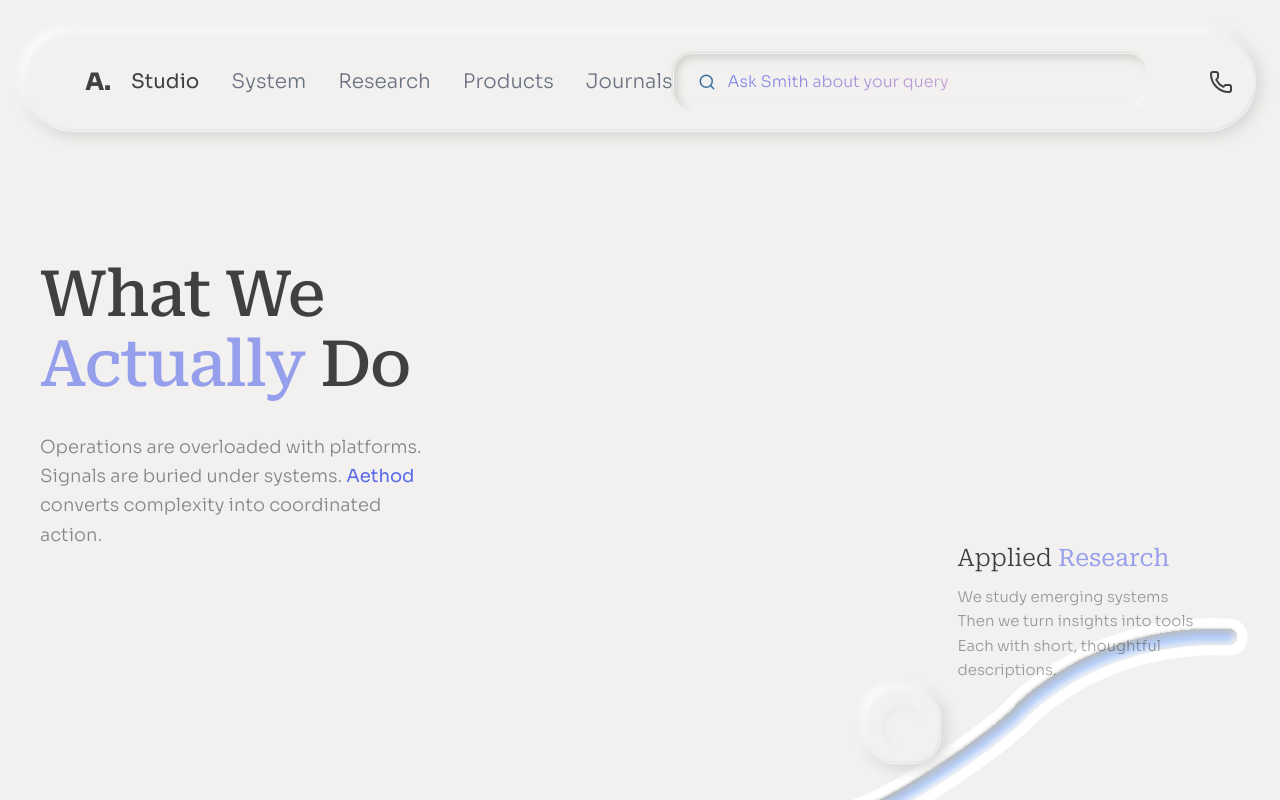
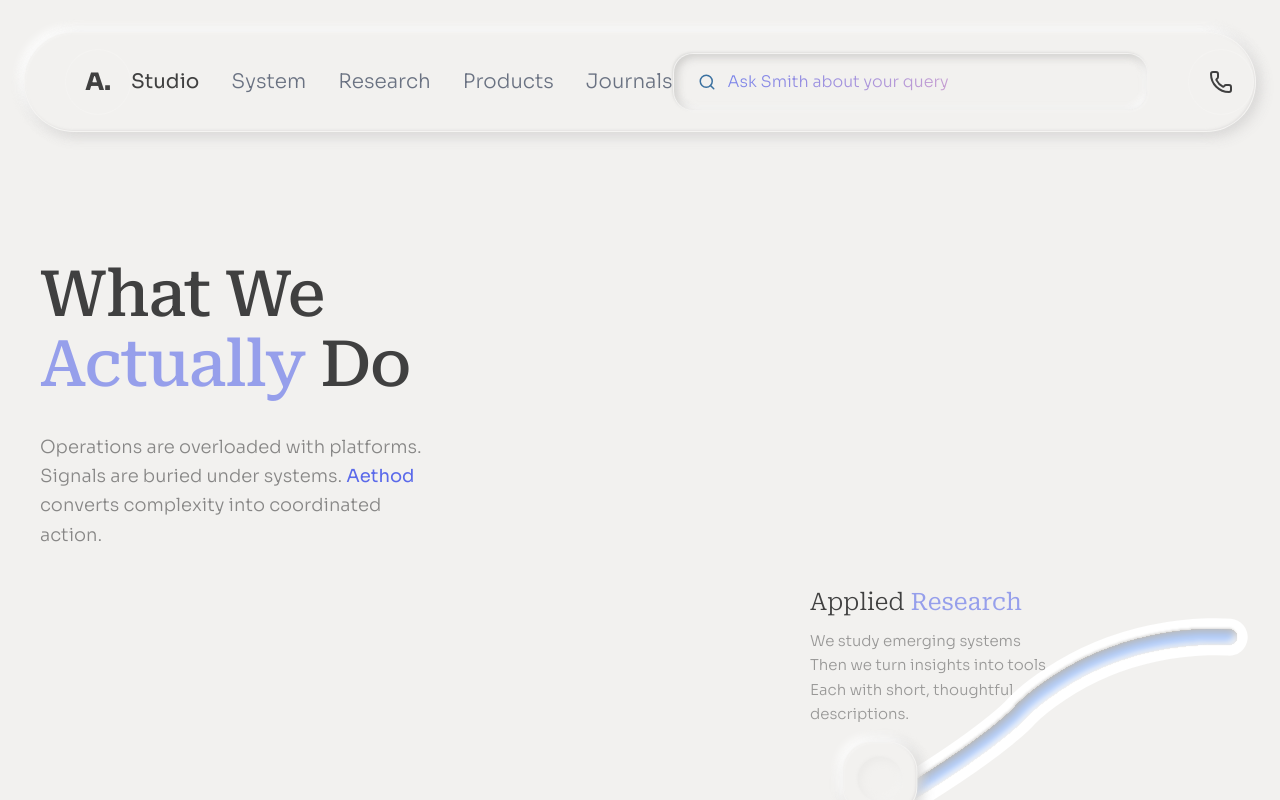
Before and after one commit to SadidSD/Aethod, a Next.js app: page /studio in a window 1280 px wide. Shown: the top 800 px of the page. Built offline with nearby package versions, Linux system fonts and the light colour scheme.

Commit message:
fix: Adjust Studio node positions to sit on the curve path

```diff
--- a/src/app/studio/page.tsx
+++ b/src/app/studio/page.tsx
@@ -107,7 +107,7 @@ export default function StudioPage() {
                     {/* Node 1: Systems Architecture — bottom-left on curve */}
                     <div
                         className="absolute z-30"
-                        style={{ left: '8%', top: '75%', transform: 'translate(-50%, -50%)' }}
+                        style={{ left: '10%', top: '78%', transform: 'translate(-50%, -50%)' }}
                     >
                         <StudioNode />
                         <div className="absolute top-full left-1/2 -translate-x-1/2 mt-6 min-w-[260px] text-center">
@@ -124,7 +124,7 @@ export default function StudioPage() {
                     {/* Node 2: AI-Driven Automation — middle of curve */}
                     <div
                         className="absolute z-30"
-                        style={{ left: '42%', top: '58%', transform: 'translate(-50%, -50%)' }}
+                        style={{ left: '40%', top: '64%', transform: 'translate(-50%, -50%)' }}
                     >
                         <StudioNode />
                         <div className="absolute top-full left-full ml-4 mt-2 min-w-[260px]">
@@ -142,10 +142,10 @@ export default function StudioPage() {
                     {/* Node 3: Applied Research — top-right of curve */}
                     <div
                         className="absolute z-30"
-                        style={{ left: '72%', top: '28%', transform: 'translate(-50%, -50%)' }}
+                        style={{ left: '70%', top: '38%', transform: 'translate(-50%, -50%)' }}
                     >
                         <StudioNode />
-                        <div className="absolute bottom-full left-full ml-4 mb-2 min-w-[280px]">
+                        <div className="absolute bottom-full left-1/2 -translate-x-1/4 mb-4 min-w-[280px]">
                             <h3 className="text-[24px] font-light leading-tight">
                                 Applied <span className="text-[#5A69EA] opacity-60 font-normal">Research</span>
                             </h3>
```
